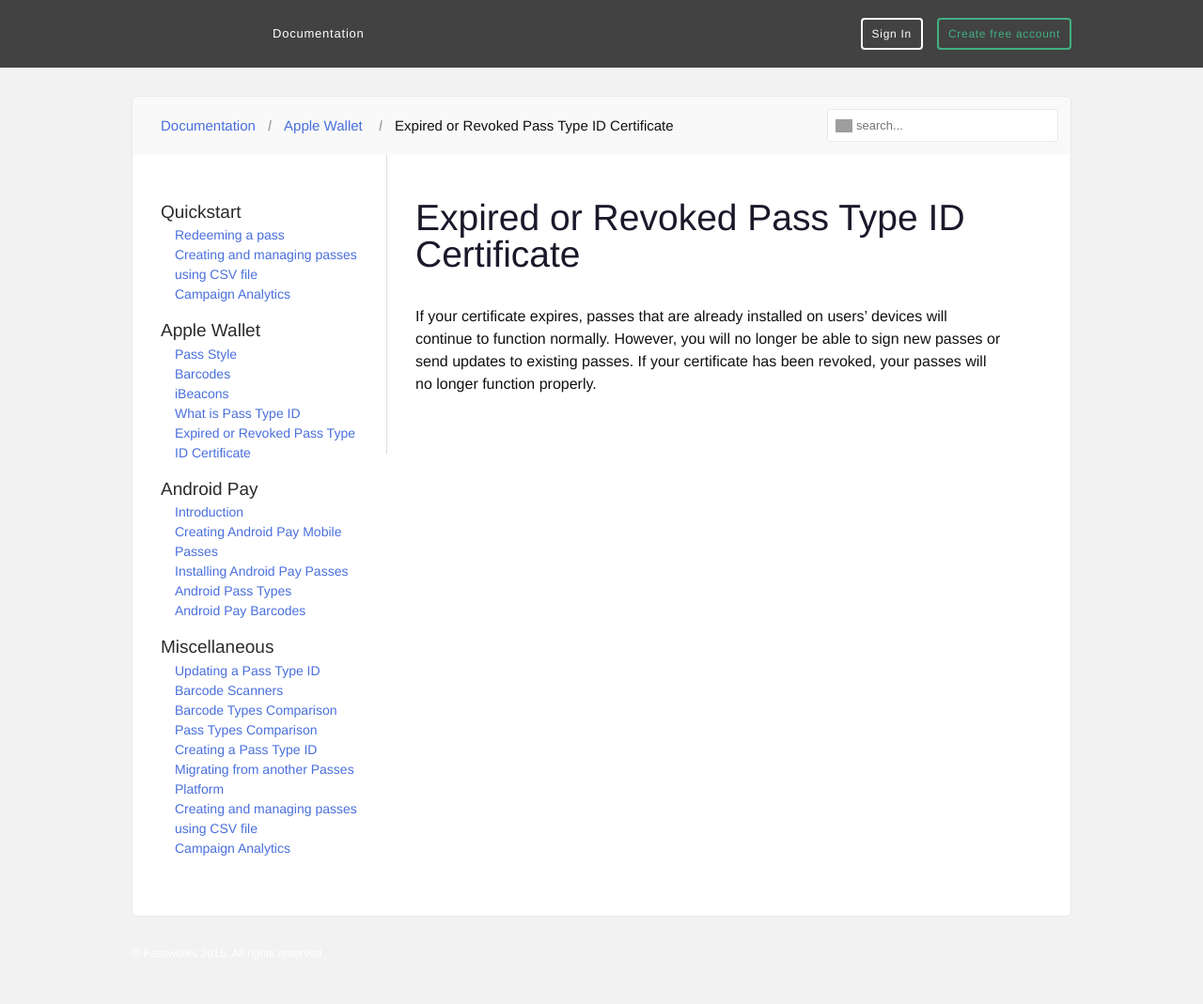
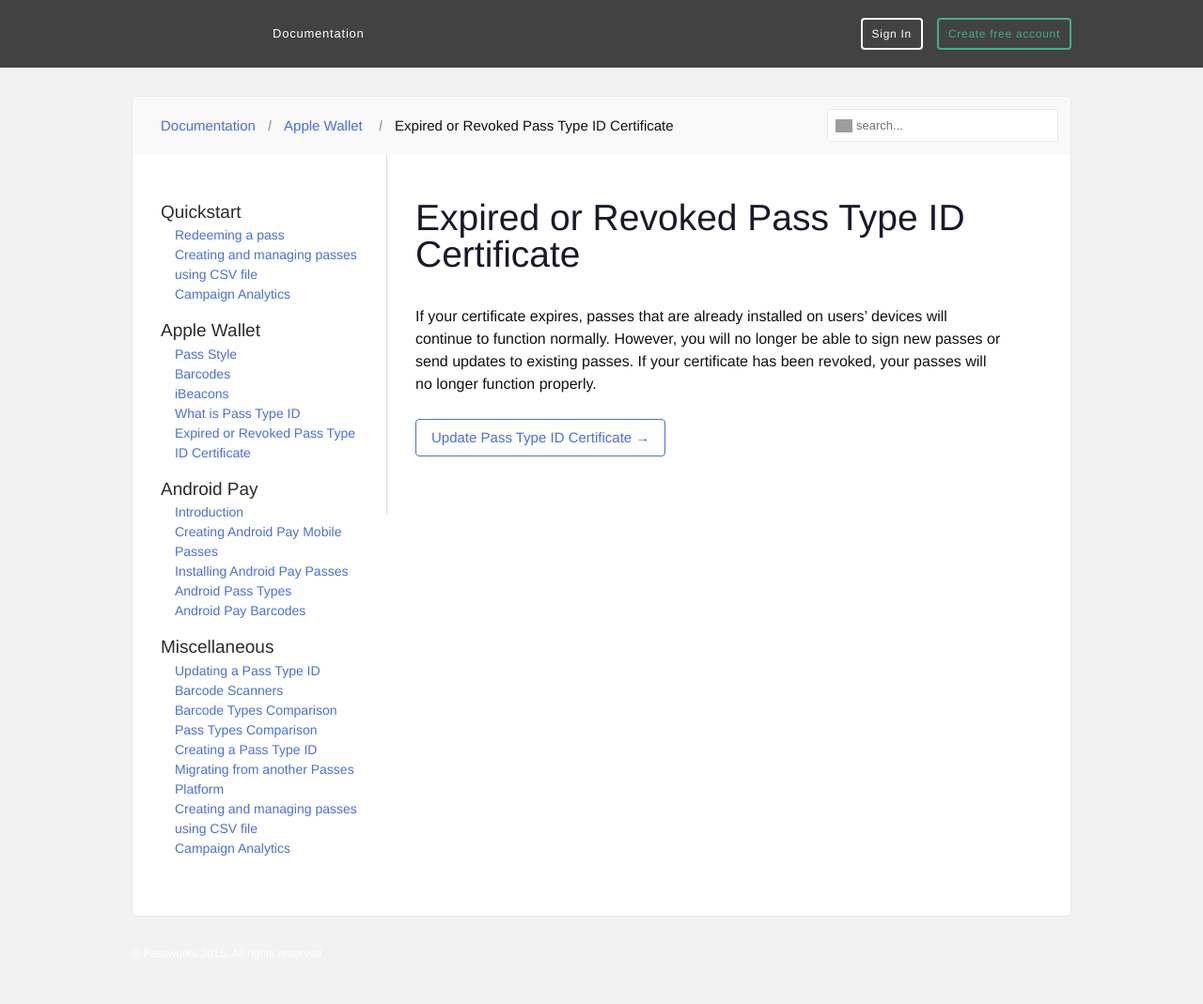
Before and after one commit to passworks/help-docs, a Jekyll site: the page built from _posts/2016-02-02-expired-pass-type-ids.md, in a window 1280 px wide. Shown: the whole page at 94% size. Built offline with Jekyll 4.4.1, drawn with Linux system fonts in a browser that asks for light colours; nearby versions of some CDN libraries; grey boxes are pictures that could not be loaded.

Commit message:
Added link to update pass type id

```diff
--- a/_posts/2016-02-02-expired-pass-type-ids.md
+++ b/_posts/2016-02-02-expired-pass-type-ids.md
@@ -8,3 +8,5 @@ description: Expired or Revoked Certificate
 ---
 
 If your certificate expires, passes that are already installed on users' devices will continue to function normally. However, you will no longer be able to sign new passes or send updates to existing passes. If your certificate has been revoked, your passes will no longer function properly.
+
+<a href="/updated-pass-type-id/" class="btn-next">Update Pass Type ID Certificate &#8594;</a>
```
